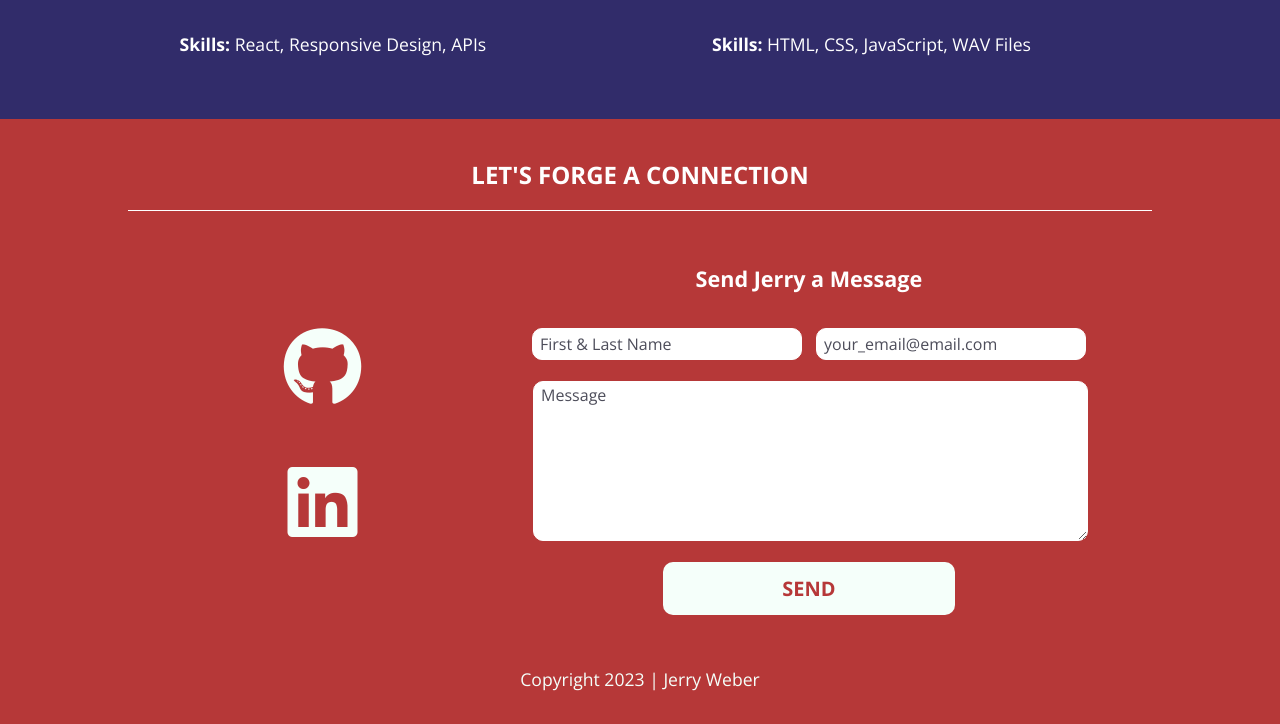
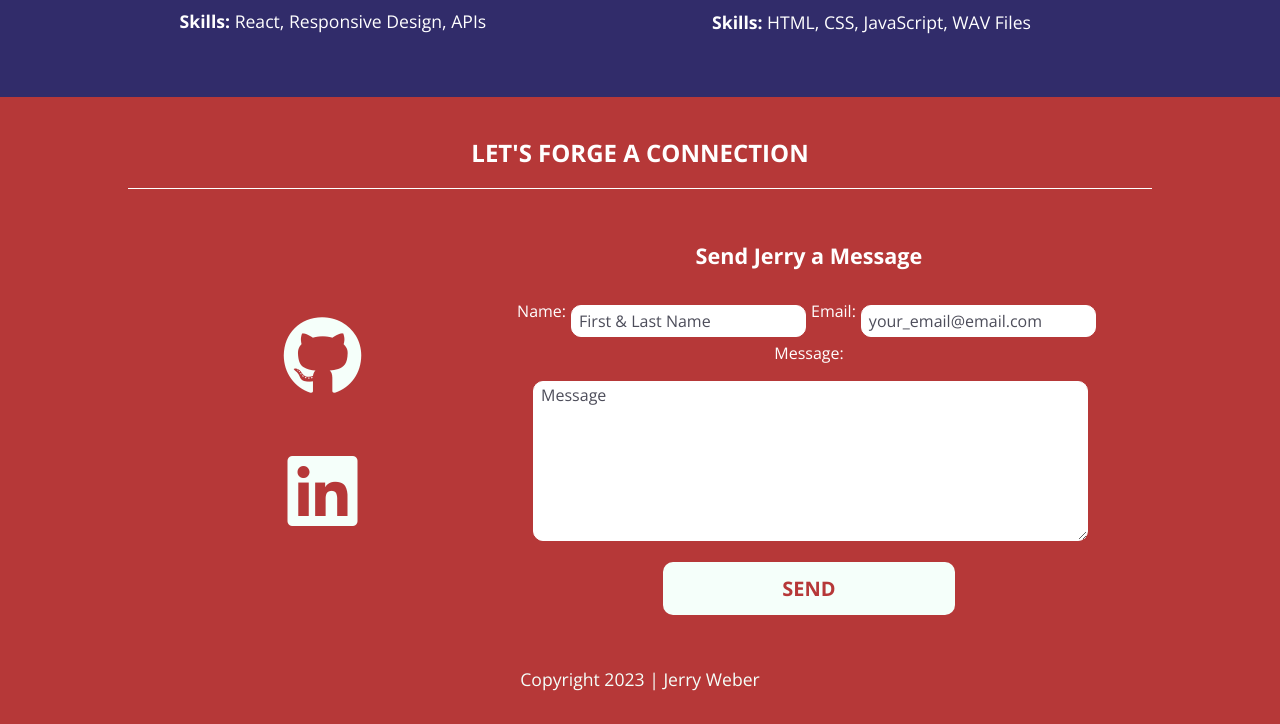
Before and after one commit to jerry-weber/developer-portfolio, a plain HTML site: page index.html in a window 1280 px wide. Shown: the part 4300-5024 px from the top of the page. Drawn offline with nearby package versions, Linux system fonts and the light colour scheme.

```diff
--- a/CSS/style.css
+++ b/CSS/style.css
@@ -504,6 +504,12 @@ footer span {
 
 /* -------- Contact Form -------- */
 
+.label-container {
+  display: flex;
+  flex-direction: row;
+  position: relative;
+}
+
 .contact-form {
   width: 95%;
   margin-bottom: 15px;
--- a/index.html
+++ b/index.html
@@ -27,9 +27,9 @@
       rel="icon"
       type="image/png"
       sizes="16x16"
-      href="favicon_io/favicon-16x16.png" -->
+      href="favicon_io/favicon-16x16.png"
     />
-    <link rel="manifest" href="favicon_io/site.webmanifest" />
+    <link rel="manifest" href="favicon_io/site.webmanifest" /> -->
     <!-- Font Awesome -->
     <script
       src="https://kit.fontawesome.com/2b91a49c97.js"
@@ -141,12 +141,13 @@
               />
             </figure>
             <p class="about-text">
-              Hello, I'm <span>Jerry Weber</span>, and I'm not your
-              typical <span>Front-End Web Developer</span>. I see web development as an art,
-              a way to craft engaging and accessible websites that connect with
-              people. My coding journey began in 2017, but the seed was planted
-              back in 2008 when I first customized my own MySpace page. It was like
-              discovering a magic door to a world of endless possibilities.<br /><br />
+              Hello, I'm <span>Jerry Weber</span>, and I'm not your typical
+              <span>Front-End Web Developer</span>. I see web development as an
+              art, a way to craft engaging and accessible websites that connect
+              with people. My coding journey began in 2017, but the seed was
+              planted back in 2008 when I first customized my own MySpace page.
+              It was like discovering a magic door to a world of endless
+              possibilities.<br /><br />
 
               Coding, to me, is more than just lines of text; it's a gateway to
               creativity, innovation, and collaboration. With a background in
@@ -411,6 +412,8 @@
             <h4 class="contact-me">Send Jerry a Message</h4>
             <div id="contact-form">
               <form action="https://formspree.io/f/xwkdyabr" method="POST">
+                <div class="label-container">
+                  Name:
                   <input
                     type="text"
                     name="name"
@@ -419,7 +422,7 @@
                     placeholder="First & Last Name"
                     required
                   />
-
+                  Email:
                   <input
                     type="text"
                     name="replyto"
@@ -428,7 +431,8 @@
                     placeholder="your_email@email.com"
                     required
                   />
-
+                </div>
+                Message:
                 <textarea
                   name="message"
                   aria-label="your message"
@@ -436,6 +440,7 @@
                   placeholder="Message"
                   required
                 ></textarea>
+
                 <button class="btn" type="submit">SEND</button>
               </form>
             </div>
```
Lines whose indentation alone changed are shown as unchanged.
